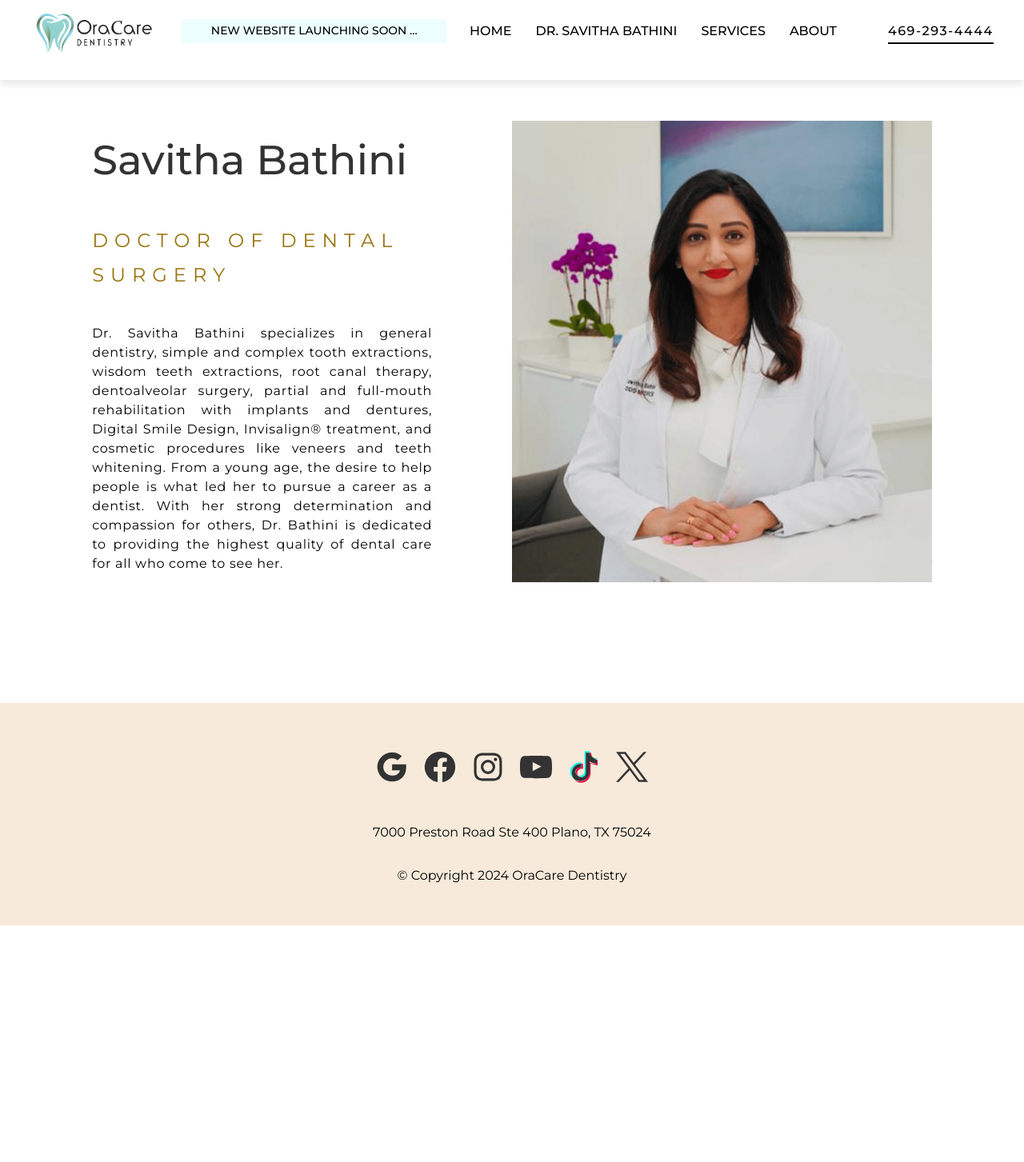
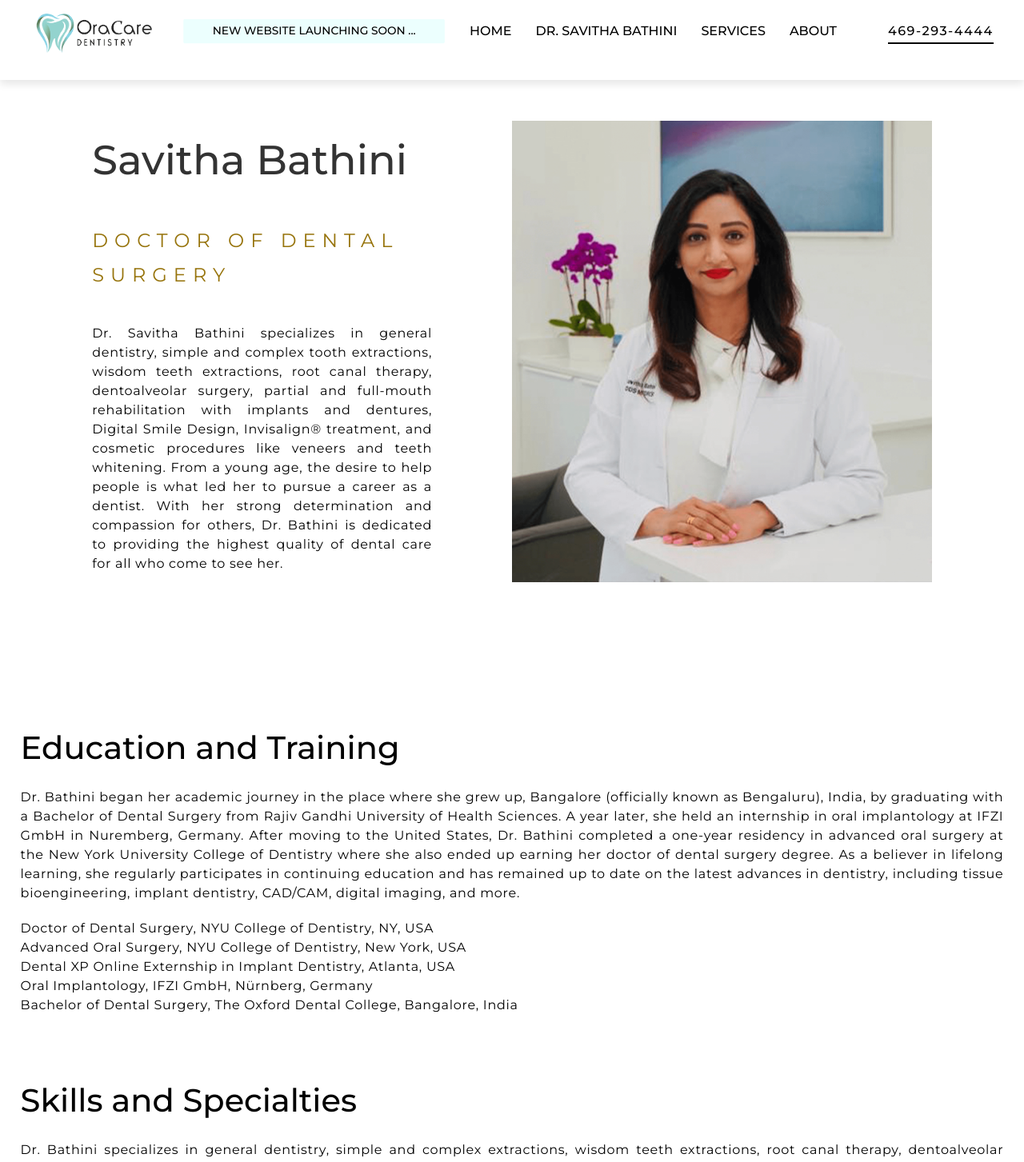
Before and after one commit to vishalbv/dentist-app, a Next.js app: page /dr-savitha-bathini in a window 1280 px wide. Shown: the top 1453 px of the page at 80% size. Before the commit the page ends 1157 px from the top, so only its background shows below. Built offline with nearby package versions, Linux system fonts and the light colour scheme.

Commit message:
added new chnages ro dr

```diff
--- a/src/app/dr-savitha-bathini/page.js
+++ b/src/app/dr-savitha-bathini/page.js
@@ -1,11 +1,63 @@
 import classes from "./page.module.scss";
-import classes2 from "../page.module.scss";
+
 import { DrData } from "../drData";
 
 export default function DrPage() {
   return (
     <div className={classes.root}>
-      <DrData link={false} />
+      <div className={classes.hero}>
+        <DrData link={false} />
+      </div>
+
+      <div className={classes.section}>
+        <div className={classes.title}>Education and Training</div>
+        <p>
+          Dr. Bathini began her academic journey in the place where she grew up,
+          Bangalore (officially known as Bengaluru), India, by graduating with a
+          Bachelor of Dental Surgery from Rajiv Gandhi University of Health
+          Sciences. A year later, she held an internship in oral implantology at
+          IFZI GmbH in Nuremberg, Germany. After moving to the United States,
+          Dr. Bathini completed a one-year residency in advanced oral surgery at
+          the New York University College of Dentistry where she also ended up
+          earning her doctor of dental surgery degree. As a believer in lifelong
+          learning, she regularly participates in continuing education and has
+          remained up to date on the latest advances in dentistry, including
+          tissue bioengineering, implant dentistry, CAD/CAM, digital imaging,
+          and more.
+        </p>
+        <p>
+          Doctor of Dental Surgery, NYU College of Dentistry, NY, USA <br />
+          Advanced Oral Surgery, NYU College of Dentistry, New York, USA
+          <br />
+          Dental XP Online Externship in Implant Dentistry, Atlanta, USA <br />
+          Oral Implantology, IFZI GmbH, Nürnberg, Germany <br />
+          Bachelor of Dental Surgery, The Oxford Dental College, Bangalore,
+          India
+        </p>
+      </div>
+      <div className={classes.section}>
+        <div className={classes.title}>Skills and Specialties</div>
+        <p>
+          Dr. Bathini specializes in general dentistry, simple and complex
+          extractions, wisdom teeth extractions, root canal therapy,
+          dentoalveolar surgery, partial and full-mouth rehabilitation with
+          implants and dentures, Digital Smile Design, Invisalign® treatment,
+          and cosmetic procedures like veneers and teeth whitening. In addition
+          to healthy individuals, she has successfully worked with patients who
+          have systemic diseases and varying special needs. With her
+          international education and background, Dr. Bathini is fluent in
+          several languages, such as English, Hindi, Tamil, Telugu, and Kannada.
+          Collectively, these skills enable her to communicate effectively and
+          treat all patients regardless of their ethnicity or medical issues.
+        </p>
+      </div>
+      <div className={classes.section}>
+        <div className={classes.title}>Personal Life</div>
+        <p>
+          When she's not at her dental office, Dr. Bathini enjoys spending time
+          with family, interior designing, traveling, and hiking.
+        </p>
+      </div>
     </div>
   );
 }
--- a/src/app/dr-savitha-bathini/page.module.scss
+++ b/src/app/dr-savitha-bathini/page.module.scss
@@ -1,7 +1,36 @@
-.root {
+.hero {
   padding: 4vw;
+  padding-bottom: 2vw;
   display: flex;
   align-items: center;
   justify-content: center;
   width: 100%;
 }
+
+.section {
+  max-width: 1800px;
+  margin: 2vw auto;
+  padding: 2vw 2vw;
+
+  .title {
+    font-size: 2.5em;
+    font-weight: 500;
+    text-align: left;
+  }
+  p {
+    margin-top: 20px;
+  }
+}
+
+@media only screen and (max-width: 1000px) {
+  .section {
+    margin: 2vw auto;
+    padding: 8vw 8vw;
+
+    .title {
+      font-size: 2em;
+      font-weight: 500;
+      text-align: left;
+    }
+  }
+}
--- a/src/app/globals.scss
+++ b/src/app/globals.scss
@@ -76,3 +76,10 @@ p {
     margin: 0 10px;
   }
 }
+
+@media only screen and (max-width: 1000px) {
+  html,
+  body {
+    overflow-x: hidden;
+  }
+}
--- a/src/app/layout.module.scss
+++ b/src/app/layout.module.scss
@@ -1,5 +1,6 @@
 .header {
   position: fixed;
+
   top: 0;
   // height: 100px;
   z-index: 500;
@@ -9,6 +10,7 @@
   padding: 0 3vw;
   box-shadow: 0 5px 10px rgba(0, 0, 0, 0.1);
   min-height: 100px;
+  max-width: 100vw;
   .logo {
     width: 160px;
     object-fit: cover;
@@ -21,6 +23,7 @@
     display: flex;
     justify-content: space-between;
     align-items: center;
+    // max-width: 100vw;
     // margin-top: 10px;
   }
   .launchNote {
--- a/src/app/main/globals.css
+++ /dev/null
@@ -1,136 +0,0 @@
-@tailwind base;
-@tailwind components;
-@tailwind utilities;
-
-:root {
-  --foreground-rgb: 0, 0, 0;
-  --background-start-rgb: 214, 219, 220;
-  --background-end-rgb: 255, 255, 255;
-}
-
-@media (prefers-color-scheme: dark) {
-  :root {
-    --foreground-rgb: 255, 255, 255;
-    --background-start-rgb: 0, 0, 0;
-    --background-end-rgb: 0, 0, 0;
-  }
-}
-
-body {
-  color: rgb(var(--foreground-rgb));
-  background: linear-gradient(
-      to bottom,
-      transparent,
-      rgb(var(--background-end-rgb))
-    )
-    rgb(var(--background-start-rgb));
-}
-
-@layer utilities {
-  .text-balance {
-    text-wrap: balance;
-  }
-}
-
-.right {
-  height: 100%;
-  width: 200px;
-  display: flex;
-  align-items: center;
-  position: relative;
-}
-.billubana {
-  display: flex;
-  height: 100vh;
-  display: flex;
-  align-items: flex-start;
-
-  justify-content: space-between;
-  width: 100vw;
-}
-
-.billubana-wrapper {
-  position: relative;
-}
-.score {
-  position: absolute;
-  left: 50%;
-  font-size: 2rem;
-}
-.last-score {
-  position: absolute;
-  right: 300px;
-  height: 50%;
-  animation: MoveUpDown 3s linear infinite;
-  font-size: 2rem;
-}
-
-.redpoint {
-  background: red;
-  border-radius: 50px;
-  position: absolute;
-  top: calc(50% - 25px);
-  left: -20px;
-  width: 50px;
-  height: 50px;
-}
-.middle {
-  flex: 1;
-}
-.board {
-  background: white;
-  height: 200px;
-  width: 20px;
-  z-index: 10;
-}
-.backbone {
-  height: 50px;
-  flex: 1;
-  background: white;
-  z-index: 10;
-}
-.bana {
-  background: white;
-  width: 200px;
-  height: 3px;
-}
-/* .middle {
-} */
-
-.middle {
-  transition: margin 0.3s ease-in;
-  margin-left: 0;
-}
-.updownAnim {
-  position: absolute;
-  left: 0;
-  bottom: 0;
-}
-
-.farwordAnim {
-  margin-left: 80%;
-  animation: MoveUpDown 3s linear infinite;
-
-  /* position: absolute; */
-
-  /* left: 0;
-  bottom: 0; */
-}
-
-@keyframes MoveUpDown {
-  0%,
-  100% {
-    bottom: 0;
-  }
-  50% {
-    bottom: 100%;
-  }
-}
-@keyframes farword {
-  0% {
-    left: 0;
-  }
-  100% {
-    left: 100%;
-  }
-}
--- a/src/app/main/page.js
+++ /dev/null
@@ -1,100 +0,0 @@
-"use client";
-import Image from "next/image";
-import { useEffect, useRef, useState } from "react";
-
-export default function Home() {
-  //   const data = await getData();
-
-  const [state, setState] = useState(0);
-  const [loc, setLoc] = useState(0);
-  const [speed, setSpeed] = useState(1);
-  const [score, setScore] = useState([]);
-  const [direction, setDirection] = useState(true);
-  const middleRef = useRef();
-
-  const readyBana = () => {
-    setTimeout(() => {
-      if (loc > window.innerHeight && direction) {
-        setDirection((direction) => false);
-      } else if (loc <= 0 && !direction) {
-        setDirection((direction) => true);
-      }
-      console.log(loc, direction);
-      setLoc((loc) => (direction ? loc + 1 : loc - 1));
-    }, 1);
-  };
-  useEffect(() => {
-    if (state == 0) {
-      readyBana();
-    }
-    if (state == 1) {
-      setTimeout(() => {
-        setLoc(1);
-        setState(0);
-        setDirection((direction) => true);
-      }, 2000);
-    }
-  }, [loc, state, direction]);
-
-  //   useEffect(() => {}, [state]);
-  console.log(middleRef?.current?.height);
-
-  return (
-    <div
-      className="flex min-h-screen flex-col items-center justify-between"
-      onClick={() => {
-        setState(state + 1);
-        setTimeout(() => {}, 500);
-        const redpointLoc = window.innerHeight / 2;
-        const point = Math.abs(loc - redpointLoc);
-        if (point < 8) {
-          setScore((s) => [...s, 10]);
-        } else if (point < 30) {
-          setScore((s) => [...s, 8]);
-        } else if (point < 70) {
-          setScore((s) => [...s, 5]);
-        }
-        console.log(loc, redpointLoc, "pppppp", Math.abs(loc - redpointLoc));
-        console.log(middleRef);
-      }}
-    >
-      {/* {data.map((i) => (
-        <div>{i?.title}</div>
-      ))} */}
-
-      <div className="billubana-wrapper">
-        <div className="score">{score.reduce((acc, i) => i + acc, 0)}</div>
-        {state == 1 && <div className="last-score">{score.at(-1)} +</div>}
-        <div className="billubana">
-          <div></div>
-          <div
-            ref={middleRef}
-            className={`middle  ${state == 1 ? "farwordAnim" : ""}`}
-            style={{ position: "relative", top: loc }}
-          >
-            <div className="bana"></div>
-          </div>
-          <div className="right">
-            <div className="redpoint"></div>
-            <div className="board"></div>
-            <div className="backbone"></div>
-          </div>
-        </div>
-      </div>
-    </div>
-  );
-}
-
-// async function getData() {
-//   const res = await fetch("https://jsonplaceholder.typicode.com/todos");
-//   // The return value is *not* serialized
-//   // You can return Date, Map, Set, etc.
-
-//   if (!res.ok) {
-//     // This will activate the closest `error.js` Error Boundary
-//     throw new Error("Failed to fetch data");
-//   }
-//   console.log("llll");
-
-//   return res.json();
-// }
--- a/src/app/page.js
+++ b/src/app/page.js
@@ -26,8 +26,11 @@ export default function Home() {
           >
             <source src="assets/hero.mp4" type="video/mp4" />
           </video>
+        </div>
+      </div>
+      <div>
+        <div className={classes.mainHeading}>
           <div className={classes.title}>
-            <div>
             Get a Confidence-Boosting <br />
             Smile
           </div>
@@ -41,7 +44,6 @@ export default function Home() {
             </span>
             {"Book Appt."}
           </a>
-          </div>
         </div>
       </div>
       <div>
--- a/src/app/page.module.scss
+++ b/src/app/page.module.scss
@@ -18,31 +18,6 @@
   background: url("/assets/hero.mp4");
   position: relative;
   width: 100%;
-  .title {
-    z-index: 100;
-    color: rgb(var(--background-rgb));
-    font-weight: 600;
-    text-align: center;
-    margin: 3vw;
-
-    :global(.link) {
-      &::after {
-        background: white;
-      }
-      svg {
-        g {
-          fill: white;
-        }
-      }
-    }
-
-    > div:first-child {
-      font-size: 2.6em;
-    }
-  }
-  .bookAppt {
-    font-size: 1.1em;
-  }
 
   .video {
     position: absolute;
@@ -60,6 +35,36 @@
   line-height: 1.8;
   margin: 40px 0;
   font-size: 1.5em;
+}
+
+.mainHeading {
+  margin-bottom: 2vw;
+  .title {
+    z-index: 100;
+    // color: rgb(var(--background-rgb));
+    font-weight: 600;
+    text-align: center;
+    margin: 3vw;
+    font-size: 3em;
+    margin-bottom: 0;
+    :global(.link) {
+      &::after {
+        background: white;
+      }
+      svg {
+        g {
+          fill: white;
+        }
+      }
+    }
+
+    // > div:first-child {
+
+    // }
+  }
+  .bookAppt {
+    font-size: 1.1em;
+  }
 }
 
 .section1 {
```
Lines whose indentation alone changed are shown as unchanged.
